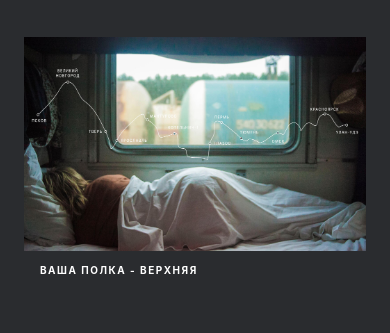
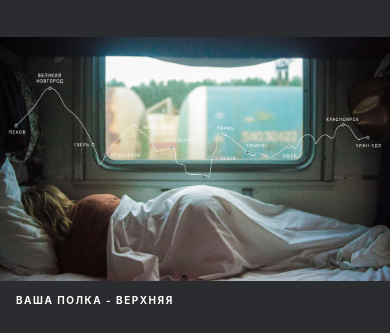
Before and after one commit to anddemyan/russian-travel, a plain HTML site: page index.html in a window 390 px wide. Shown: the part 253-586 px from the top of the page. Drawn offline with Linux system fonts and the light colour scheme; a web font is replaced by a local one.

Commit message:
Fix margin

```diff
--- a/blocks/lead/lead.css
+++ b/blocks/lead/lead.css
@@ -14,6 +14,6 @@
 
 @media screen and (max-width: 960px) {
   .lead {
-    margin: 0 24px;
+    margin: 0 auto;
   }
 }
```
